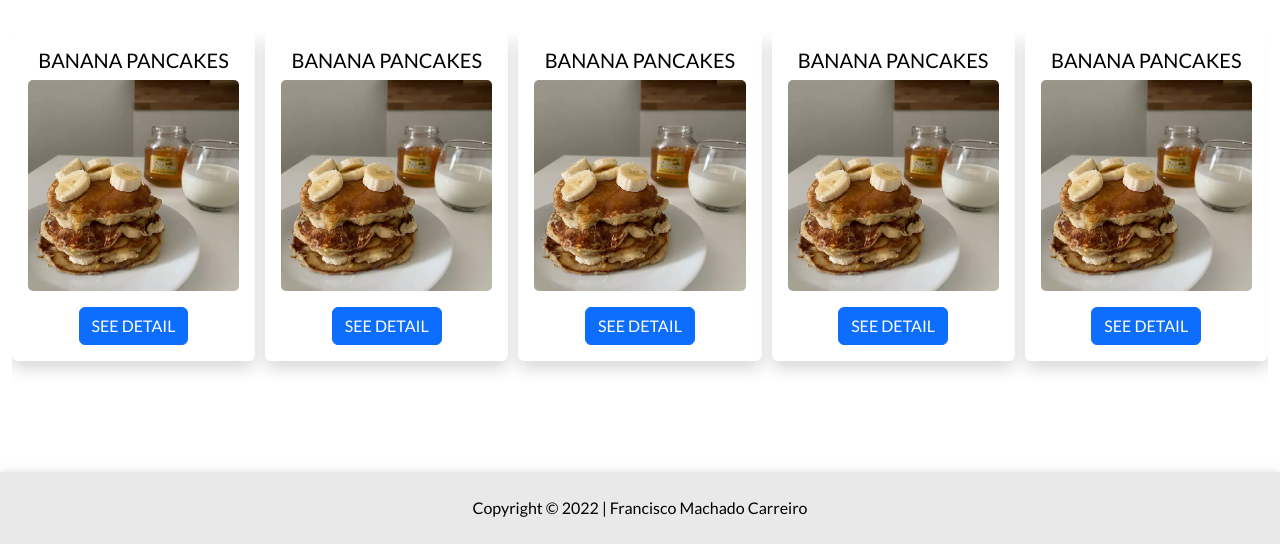
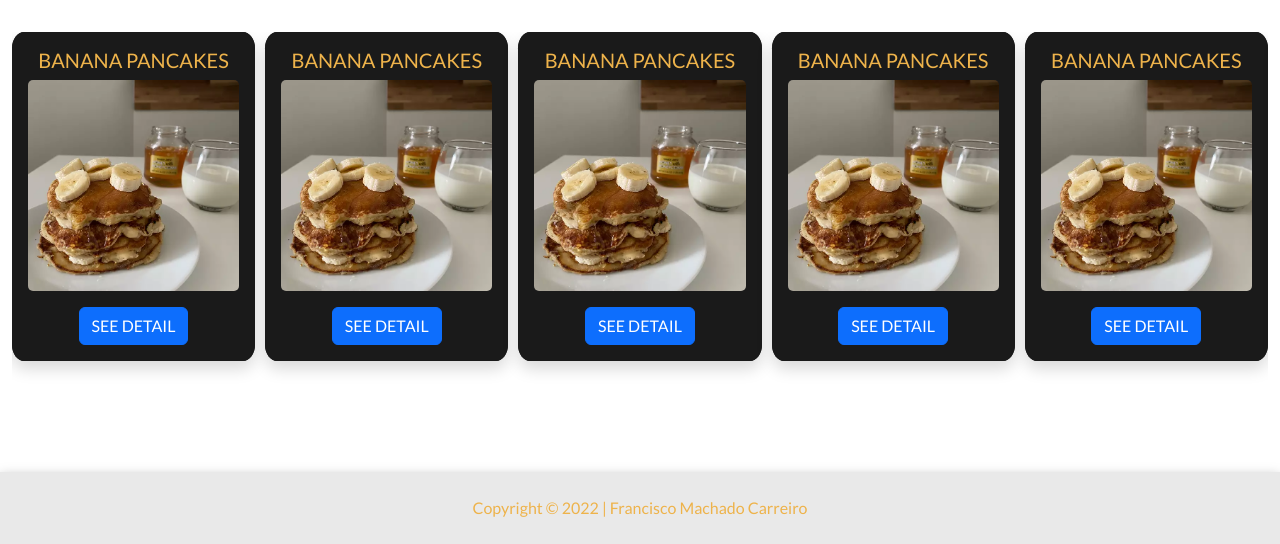
Before and after one commit to francisco-carreiro/odin-recipes, a plain HTML site: page index.html in a window 1280 px wide. Shown: the part 256-800 px from the top of the page. Drawn offline with Linux system fonts and the light colour scheme.

Commit message:
trying to implement  autoplay on the carousel and fixed responcive item  number per resolution

```diff
--- a/css/custom.css
+++ b/css/custom.css
@@ -1,13 +1,11 @@
 /*
-Light grayish orange - #F8EFEA
-Soft yellow - #DED369
-Soft red - #E0475B
-Very dark green - #192F01
+Font color - #e3b261
+Background - #1A1A1A
 */
 
 body {
   font-family: "Lato", sans-serif;
-  color: rgb(0, 0, 0);
+  color: #EEB34B;
 }
 
 .nav-logo,
@@ -62,3 +60,14 @@ body {
 .mt-xxl-20 {
   margin-top: 12rem !important;
 }
+
+.mb-20 {
+  margin-bottom: 12rem !important;
+}
+
+.card-body,
+.card {
+  border-radius: 5%;
+  background-color: #1A1A1A;
+
+}
--- a/index.html
+++ b/index.html
@@ -28,8 +28,8 @@
 
     <!--start carousel-->
     <section>
-        <div class="container-fluid mt-20 mt-sm-20 mt-md-20 mt-lg-20 mt-xl-20 mt-xxl-20">
-            <h1 class="text-center text-uppercase">Recipes</h1>
+        <div class="container-fluid mt-20 mt-sm-20 mt-md-20 mt-lg-20 mt-xl-20 mt-xxl-20 mb-5">
+            <h1 class="text-center text-uppercase recipes-header">Recipes</h1>
             <div class="row mt-5 ">
                 <div class="owl-carousel owl-theme">
                     <div class="item mb-4">
@@ -37,7 +37,7 @@
                             <div class="card-body">
                                 <h5 class="card-title text-center text-uppercase">Banana Pancakes</h5>
                                 <img src="/images/recipes/banana pancakes.webp" alt="banana pancakes" class="card-img">
-                                <div class="d-grid gap-2 d-md-block mx-auto mt-3 text-center">
+                                <div class="d-grid gap-3 d-md-block mx-auto mt-3 text-center">
                                     <button href="#" class="btn btn-primary text-uppercase " type="button">See
                                         detail</button>
                                 </div>
@@ -70,5 +70,13 @@
 <script type="text/javascript" src="/js/bootstrap.bundle.min.js"></script>
 <script type="text/javascript" src="/js/owl.carousel.min.js"></script>
 <script type="text/javascript" src="/js/carousel.custom.js"></script>
+<script>var owl = $(".owl-carousel");
+    owl.owlCarousel({
+        loop: true,
+        autoplay: true,
+        autoplayTimeout: 1000,
+        autoplayHoverPause: true,
+    });</script>
+
 
 </html>
--- a/js/carousel.custom.js
+++ b/js/carousel.custom.js
@@ -6,24 +6,20 @@ $(".owl-carousel").owlCarousel({
     0: {
       items: 1,
     },
+    400: {
+      items: 2,
+    },
     600: {
       items: 3,
+    },
+    900: {
+      items: 4,
     },
     1000: {
       items: 5,
     },
     1900: {
-      items: 5,
+      items: 6,
     },
   },
 });
-
-var owl = $(".owl-carousel");
-owl.owlCarousel({
-  items: 4,
-  loop: true,
-  margin: 10,
-  autoplay: true,
-  autoplayTimeout: 1000,
-  autoplayHoverPause: true,
-});
```
Also changed, not shown: js/carousel.autoplay.js (added, +7 -0 lines), images/logo/logo.png, recipes/recipe1.html (added), recipes/recipe2.html (added), recipes/recipe3.html (added).
